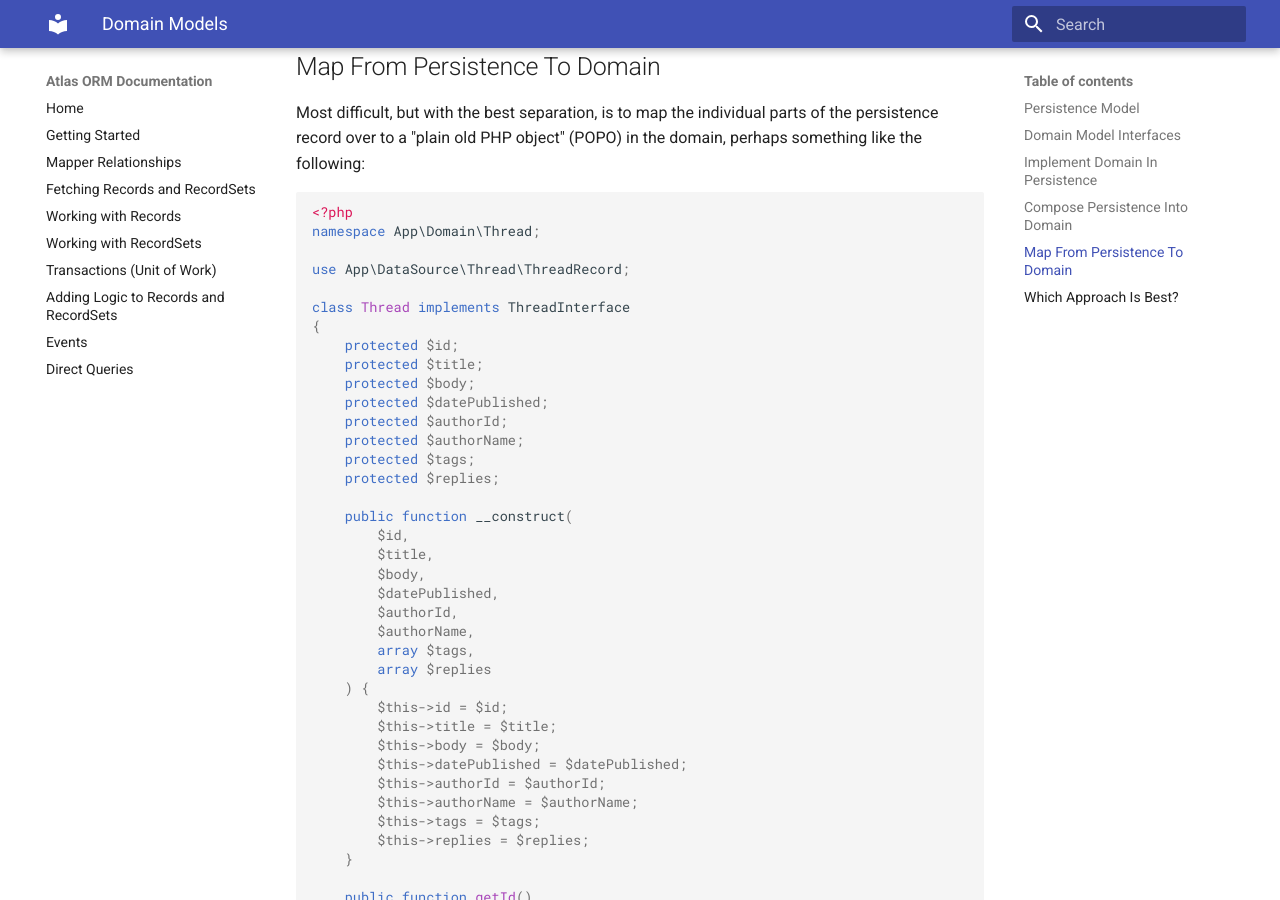
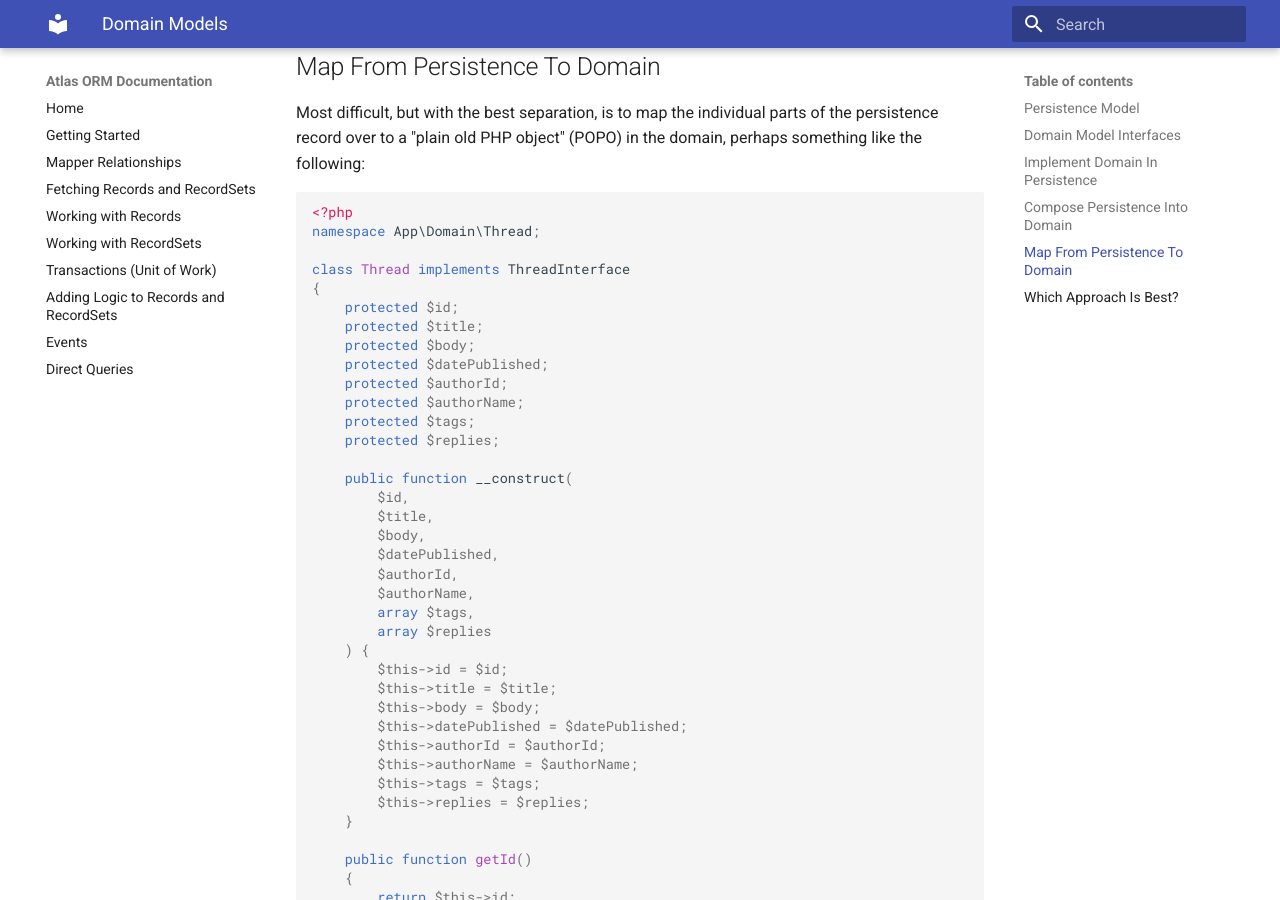
Before and after one commit to atlasphp/Atlas.Orm, an MkDocs documentation site: the page built from docs/domain.md, in a window 1280 px wide and 900 px high, scrolled down 5603 px. Built offline with MkDocs 1.6.1 and Material for MkDocs 9.7.7, drawn with Linux system fonts in a browser that asks for light colours; old or Windows-style settings are respelled for this version of MkDocs.

Commit message:
Remove unused `use`

```diff
--- a/docs/domain.md
+++ b/docs/domain.md
@@ -288,8 +288,6 @@ perhaps something like the following:
 <?php
 namespace App\Domain\Thread;
 
-use App\DataSource\Thread\ThreadRecord;
-
 class Thread implements ThreadInterface
 {
     protected $id;
```
